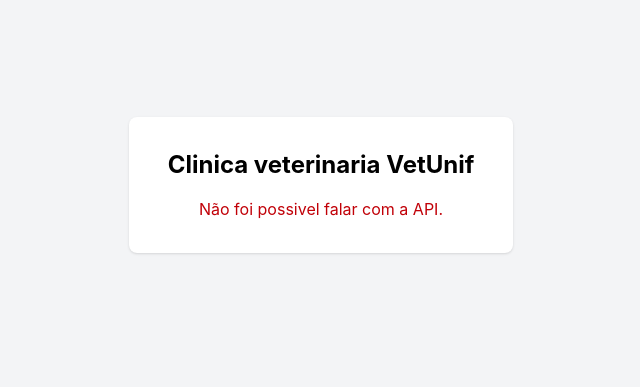
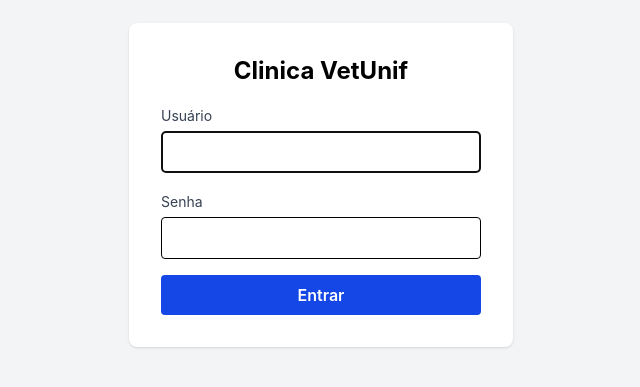
Before and after one commit to IanPacini123/Clinica_VetUnif, a Vue app in the folder apps/web/: page /login in a window 1280 px wide. Shown: the part 215-602 px from the top of the page, without its empty margins (319-959 px from the left). Built offline with nearby package versions, Linux system fonts and the light colour scheme; no server answers.

Commit message:
feature: Tela de login, sessao e guards de rota

```diff
--- a/apps/web/package.json
+++ b/apps/web/package.json
@@ -10,7 +10,8 @@
   },
   "dependencies": {
     "@clinica/shared": "^1.0.0",
-    "vue": "^3.5.46"
+    "vue": "^3.5.46",
+    "vue-router": "^5.5.3"
   },
   "devDependencies": {
     "@tailwindcss/vite": "^4.3.5",
--- a/apps/web/src/App.vue
+++ b/apps/web/src/App.vue
@@ -1,37 +1,3 @@
-<script setup lang="ts">
-import { ref, onMounted } from 'vue'
-import { saudeSchema, erroSchema, type Saude } from '@clinica/shared'
-
-const saude = ref<Saude | null>(null)
-const erro = ref<string | null>(null)
-
-onMounted(async () => {
-    try {
-        const resposta = await fetch('/api/health')
-        const corpo = await resposta.json().catch(() => null)
-
-        if (resposta.ok) {
-            saude.value = saudeSchema.parse(corpo)
-        } else {
-            const resultado = erroSchema.safeParse(corpo)
-            erro.value = resultado.success
-            ? resultado.data.mensagem
-            : 'Não foi possivel falar com a API.'
-        }
-    } catch (e) {
-        console.error(e)
-        erro.value =  'Não foi possivel falar com a API.'
-    }
-})
-</script>
-
 <template>
-    <main class="min-h-screen flex items-center justify-center bg-gray-100 p-4">
-        <div class="w-full max-w-sm rounded-lg bg-white p-8 shadow text-center">
-            <h1 class="mb-4 text-2xl font-bold"> Clinica veterinaria VetUnif</h1>
-            <p v-if="saude" class="text-green-700">API ok / banco ok</p>
-            <p v-else-if="erro" class="text-red-700">{{ erro }} </p>
-            <p v-else class="text-gray-500">Verificando.....</p>
-        </div>
-    </main>
+    <RouterView />
 </template>
--- /dev/null
+++ b/apps/web/src/api.ts
@@ -0,0 +1,40 @@
+import { erroSchema } from "@clinica/shared";
+import { token, encerrarSessao } from "./sessao/session";
+import { router } from "./router";
+
+export class ErroApi extends Error {
+    status: number
+    constructor( status: number, mensagem: string  ) {
+        super(mensagem)
+        this.status = status
+    }
+}
+
+type Validador<T> = { parse(dados: unknown): T }
+
+export async function api<T>(caminho: string, schema: Validador<T>, opcoes: RequestInit = {}): Promise<T> {
+    const headers = new Headers(opcoes.headers)
+    if ( token.value ) headers.set( `Authorization`, `Bearer ${token.value}` )
+    if ( opcoes.body ) headers.set( `Content-Type`, `application/json` )
+
+    let response: Response
+    try {
+        response = await fetch(caminho, { ...opcoes, headers })
+    } catch (e) {
+        console.error(e)
+        throw new ErroApi(0, `Não foi possivel comunicar com a API.`)
+    }
+
+    const body = await response.json().catch(() => null)
+
+    if ( !response.ok ) {
+        if ( response.status === 401 && caminho !== `/api/login` ) {
+            encerrarSessao()
+            router.replace({ name: `login` })
+        }
+        const erro = erroSchema.safeParse(body)
+        throw new ErroApi(response.status, erro.success ? erro.data.mensagem : `Erro inesperado.`)
+    }
+
+    return schema.parse(body)
+}
--- a/apps/web/src/main.ts
+++ b/apps/web/src/main.ts
@@ -2,4 +2,6 @@ import { createApp } from 'vue'
 import './style.css'
 import App from './App.vue'
 
-createApp(App).mount('#app')
+import { router } from './router'
+
+createApp(App).use(router).mount('#app')
--- /dev/null
+++ b/apps/web/src/router.ts
@@ -0,0 +1,35 @@
+import { createRouter, createWebHistory } from "vue-router";
+import { usuarioSessaoSchema } from "@clinica/shared";
+import { token, usuario } from "./sessao/session";
+import { api } from "./api";
+
+declare module 'vue-router' {
+    interface RouteMeta {
+        publica?: boolean
+    }
+}
+
+export const router = createRouter({
+    history: createWebHistory(),
+    routes: [
+        { path: '/login', name: 'login', component: () => import ('./views/LoginView.vue'), meta: { publica: true } },
+        { path: '/', name: 'recepcao', component: () => import('./views/RecepcaoView.vue') },
+        { path: '/:caminho(.*)*', redirect: '/' },
+    ],
+})
+
+router.beforeEach( async (destino) => {
+    if ( destino.meta.publica ) {
+        return token.value ? { name: 'recepcao' } : true
+    }
+    if ( !token.value) return { name: 'login' }
+
+    if ( !usuario.value ) {
+        try {
+            usuario.value = await api('/api/sessao', usuarioSessaoSchema)
+        } catch {
+            return { name: 'login' }
+        }
+    }
+    return true
+})
--- /dev/null
+++ b/apps/web/src/sessao/session.ts
@@ -0,0 +1,19 @@
+import { ref } from "vue";
+import type { UsuarioSessao } from "@clinica/shared";
+
+const CHAVE_TOKEN = `token`
+
+export const token = ref<string | null>(localStorage.getItem(CHAVE_TOKEN))
+export const usuario = ref<UsuarioSessao | null>(null)
+
+export function salvarSessao(novoToken: string, novoUsuario: UsuarioSessao) {
+    localStorage.setItem(CHAVE_TOKEN, novoToken)
+    token.value = novoToken
+    usuario.value = novoUsuario
+}
+
+export function encerrarSessao() {
+    localStorage.removeItem(CHAVE_TOKEN)
+    token.value = null
+    usuario.value = null
+}
--- /dev/null
+++ b/apps/web/src/views/LoginView.vue
@@ -0,0 +1,63 @@
+<script setup lang="ts">
+    import { ref } from "vue"
+    import { useRouter } from "vue-router"
+    import { loginSchema, respostaLoginSchema } from "@clinica/shared"
+    import { api, ErroApi } from "../api"
+    import { salvarSessao } from "../sessao/session"
+
+    const router = useRouter()
+    const nomeUsuario = ref('')
+    const senha = ref('')
+    const erro = ref<string | null>(null)
+    const enviando = ref(false)
+
+    async function entrar() {
+        erro.value = null
+        const dados = loginSchema.safeParse({ nomeUsuario: nomeUsuario.value, senha: senha.value })
+        if ( !dados.success ) {
+            erro.value = dados.error.issues[0]?.message ?? 'Dados inválidos.'
+            return
+        }
+
+        enviando.value = true
+        try {
+            const response = await api('/api/login', respostaLoginSchema, {
+            method: 'POST',
+            body: JSON.stringify(dados.data),
+            })
+            salvarSessao(response.token, response.usuario)
+            await router.push({ name: 'recepcao' })
+        } catch (e) {
+            console.error(e)
+            erro.value = e instanceof ErroApi ? e.message : 'Erro inesperado.'
+        } finally {
+            enviando.value = false
+        }
+    }
+</script>
+
+<template>
+    <main class="min-h-screen flex items-center justify-center bg-gray-100 p-4">
+        <form @submit.prevent="entrar" class="w-full max-w-sm space-y-4 rounded-lg bg-white p-8 shadow">
+            <h1 class="text-center text-2xl font-bold"> Clinica VetUnif </h1>
+
+            <label class="block">
+                <span class="text-sm text-gray-700"> Usuário </span>
+
+                <input v-model="nomeUsuario" autocomplete="username" autofocus class="mt-1 w-full rounded border px-3 py-2"/>
+            </label>
+
+            <label class="block">
+                <span class="text-sm text-gray-700"> Senha </span>
+
+                <input v-model="senha" type="password" autocomplete="current-password" class="mt-1 w-full rounded border px-3 py-2" />
+            </label>
+
+            <p v-if="erro" role="alert" class="text-sm text-red-700"> {{ erro }} </p>
+
+            <button :disabled="enviando" class="w-full rounded bg-blue-700 py-2 font-semibold text-white disabled:opacity-60">
+                {{ enviando ? 'Entrando...' : 'Entrar' }}
+            </button>
+        </form>
+    </main>
+</template>
--- /dev/null
+++ b/apps/web/src/views/RecepcaoView.vue
@@ -0,0 +1,10 @@
+<script setup lang="ts">
+    import { usuario } from '../sessao/session'
+</script>
+
+<template>
+    <main class="p-8">
+        <h1 class="text-2xl font-bold">Recepção</h1>
+        <p class="text-gray-600">Olá, {{ usuario?.nome }} ({{ usuario?.perfil }}). Nenhum paciente na fila.</p>
+    </main>
+</template>
```
Also changed, not shown: 1 other file (tests, documents, lock files or other folders).
